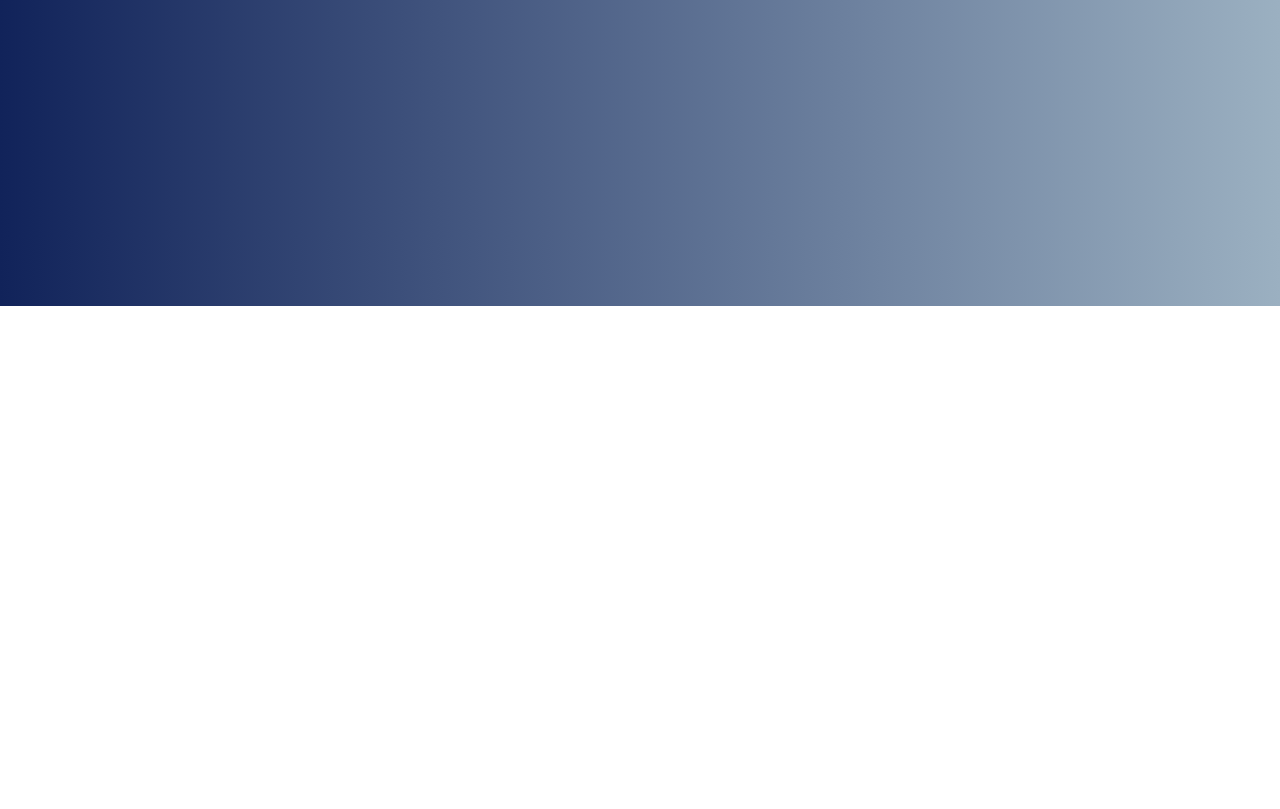
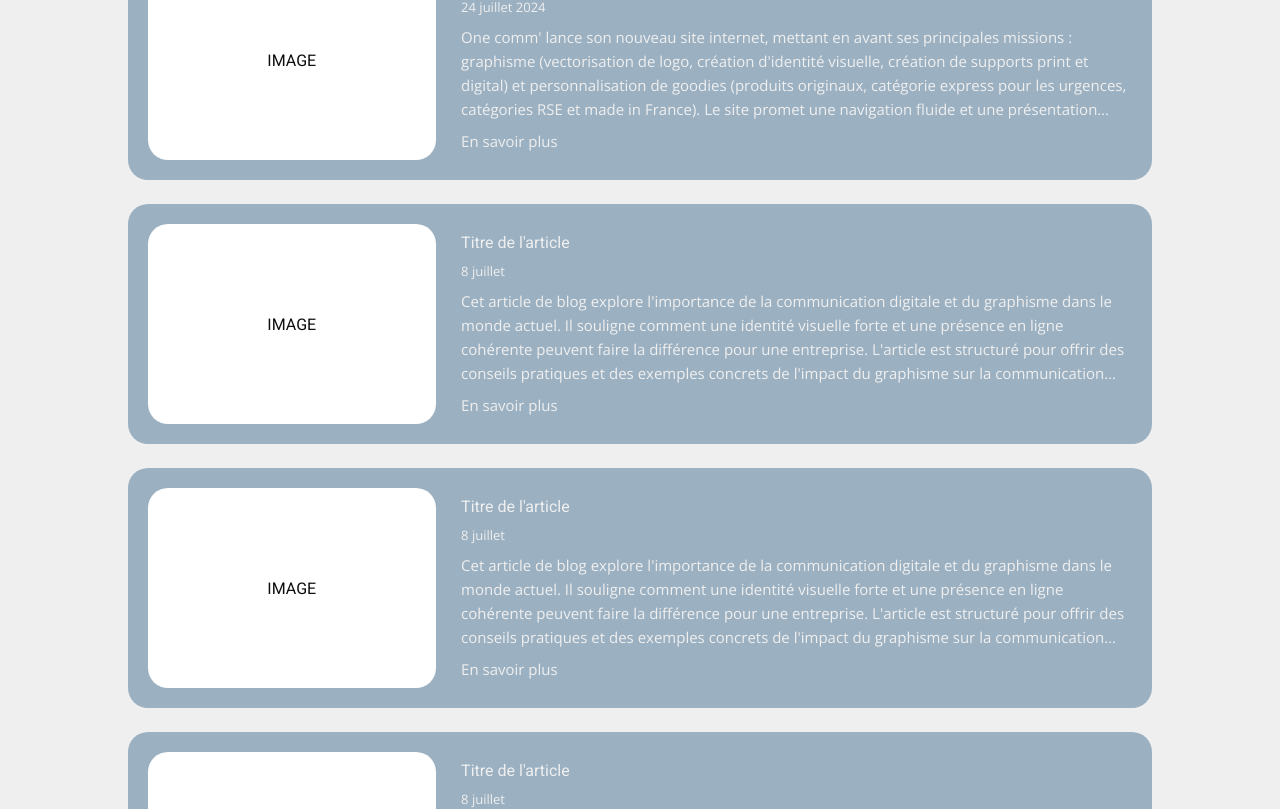
Before and after one commit to Scharlyopitz/One-comm, a React (Vite) app: page /actualites in a window 1280 px wide. Shown: the part 494-1303 px from the top of the page. Before the commit the page ends 800 px from the top, so only its background shows below. Built offline with nearby package versions, Linux system fonts and the light colour scheme.

Commit message:
Ajout liste à actualité

```diff
--- a/src/App.jsx
+++ b/src/App.jsx
@@ -6,6 +6,7 @@ import Contact from "./pages/Contact";
 import GraphicDesign from "./pages/GraphicDesign";
 import ObjetsPublicitaires from "./pages/ObjetsPublicitaires";
 import Blog from "./pages/Blog";
+import Actualites from "./pages/Actualites";
 
 function App() {
   const Contacts = {
@@ -24,6 +25,7 @@ function App() {
         <Route path="/objetsPublicitaires" element={<ObjetsPublicitaires />} />
         <Route path="/contact" element={<Contact Contacts={Contacts} />} />
         <Route path="/blog" element={<Blog />} />
+        <Route path="/actualites" element={<Actualites />} />
       </Routes>
       <Footer Contacts={Contacts} />
     </>
--- /dev/null
+++ b/src/pages/Actualites.jsx
@@ -0,0 +1,32 @@
+import Liste from "../components/Liste/Liste";
+import MiniSectionTxt from "../components/MiniSectionTxt/MiniSectionTxt";
+
+export default function Actualites() {
+  return (
+    <main>
+      <MiniSectionTxt title="Nos dernières actualités." />
+      <div className="listesContainer">
+        <Liste
+          title="Le nouveau site de One comm' : Votre partenaire en graphisme et goodies personnalisés"
+          date="24 juillet 2024"
+          description="One comm' lance son nouveau site internet, mettant en avant ses principales missions : graphisme (vectorisation de logo, création d'identité visuelle, création de supports print et digital) et personnalisation de goodies (produits originaux, catégorie express pour les urgences, catégories RSE et made in France). Le site promet une navigation fluide et une présentation claire des services offerts."
+        />
+        <Liste
+          title="Titre de l'article"
+          date="8 juillet"
+          description="Cet article de blog explore l'importance de la communication digitale et du graphisme dans le monde actuel. Il souligne comment une identité visuelle forte et une présence en ligne cohérente peuvent faire la différence pour une entreprise. L'article est structuré pour offrir des conseils pratiques et des exemples concrets de l'impact du graphisme sur la communication digitale."
+        />
+        <Liste
+          title="Titre de l'article"
+          date="8 juillet"
+          description="Cet article de blog explore l'importance de la communication digitale et du graphisme dans le monde actuel. Il souligne comment une identité visuelle forte et une présence en ligne cohérente peuvent faire la différence pour une entreprise. L'article est structuré pour offrir des conseils pratiques et des exemples concrets de l'impact du graphisme sur la communication digitale."
+        />
+        <Liste
+          title="Titre de l'article"
+          date="8 juillet"
+          description="Cet article de blog explore l'importance de la communication digitale et du graphisme dans le monde actuel. Il souligne comment une identité visuelle forte et une présence en ligne cohérente peuvent faire la différence pour une entreprise. L'article est structuré pour offrir des conseils pratiques et des exemples concrets de l'impact du graphisme sur la communication digitale."
+        />
+      </div>
+    </main>
+  );
+}
```
